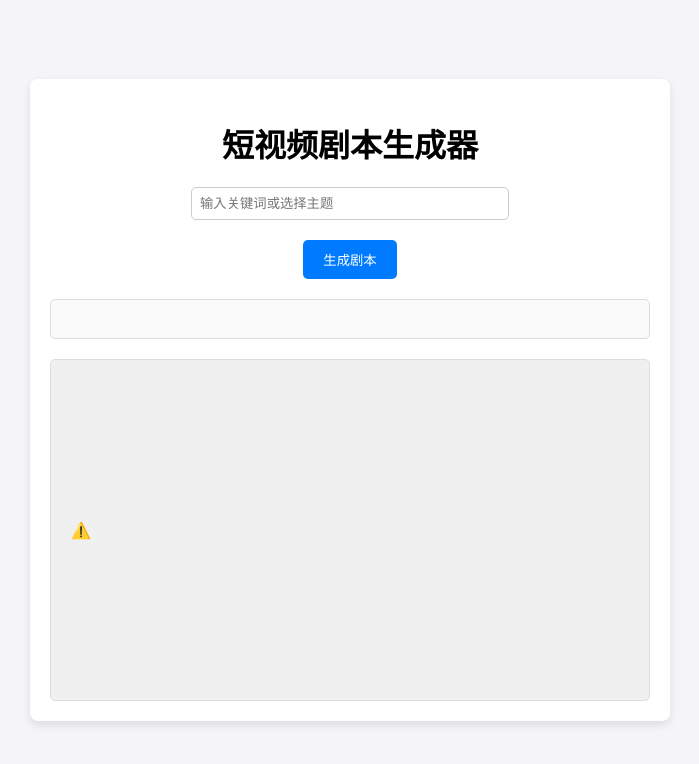
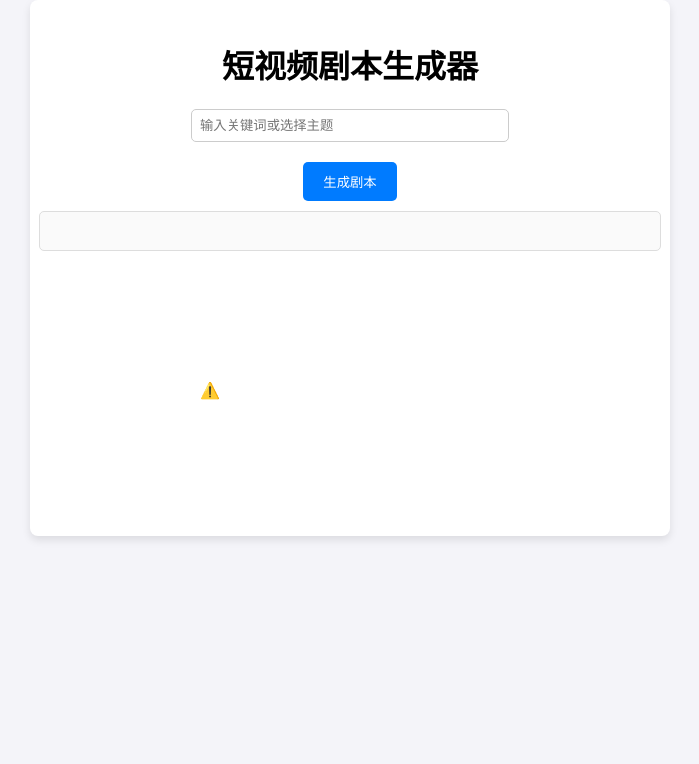
Before and after one commit to gangyu59/VideoApp, a plain HTML site: page index.html in a window 1280 px wide. Shown: the whole page, without its empty margins (290-989 px from the left). Drawn offline with nearby package versions, Linux system fonts and the light colour scheme.

Commit message:
Add files via upload

```diff
--- a/styles/main.css
+++ b/styles/main.css
@@ -1,12 +1,17 @@
+/* ======================= */
+/* 全局样式 */
+/* ======================= */
+
 /* body 样式 */
 body {
   font-family: Arial, sans-serif;
   display: flex;
-  justify-content: center;
+  flex-direction: column; /* 让内容从上到下排列 */
   align-items: center;
   height: 100vh;
   background-color: #f4f4f9;
   margin: 0;
+  overflow-y: auto; /* 允许滚动，防止动画区域被遮挡 */
 }
 
 /* container 样式 */
@@ -17,7 +22,11 @@ body {
   border-radius: 8px;
   box-shadow: 0 4px 8px rgba(0, 0, 0, 0.1);
   width: 90%;
-  max-width: 600px; /* 限制最大宽度 */
+  max-width: 600px;
+  flex-shrink: 0; /* 避免 container 被动画区域挤压 */
+  display: flex;
+  flex-direction: column;
+  align-items: center;
 }
 
 /* 输入框样式 */
@@ -30,132 +39,122 @@ input {
   border: 1px solid #ccc;
 }
 
-/* 剧本内容容器样式 */
-#script-container {
-  margin-top: 20px;
-  font-size: 18px;
-  color: #333;
-  max-height: 70vh; /* 设置最大高度 */
-  overflow-y: auto; /* 允许滚动 */
-  padding: 10px;
-  border: 1px solid #ddd; /* 添加边框，使内容区域更明显 */
-  border-radius: 5px;
-  background-color: #fafafa; /* 设置背景颜色 */
-}
-
-/* 标题样式 */
-strong {
-    font-weight: bold;
-    font-size: 1.2em;
-    display: block;
-    margin-top: 20px;
-}
-
-/* 场景样式 */
-.scene {
-    font-size: 1.1em;
-    font-weight: bold;
-    color: #007bff;
-    display: block;
-    margin-top: 10px;
-    opacity: 0;
-    animation: fadeIn 2s ease-in-out forwards;
-}
-
-/* 角色台词样式 */
-.character {
-    font-weight: bold;
-    color: #007bff;
-    margin-top: 10px;
-    display: block; /* 修改为 block 以确保台词换行 */
-    opacity: 0;
-    animation: slideIn 1s ease-out forwards;
-}
-
-/* 添加换行符样式 */
-br {
-    display: block;
-    margin: 5px 0;
+/* 按钮容器 */
+.button-group {
+  display: flex;
+  justify-content: center;
+  gap: 10px; /* 按钮间距 */
+  margin-top: 10px;
+  flex-wrap: nowrap; /* 让按钮始终在一行 */
 }
 
 /* 按钮样式 */
 button {
   padding: 10px 20px;
   color: white;
-  background-color: #007bff;  /* 设置按钮背景色 */
+  background-color: #007bff;
   border: none;
   border-radius: 5px;
   cursor: pointer;
-  margin-top: 10px;
-  transition: background-color 0.3s ease, transform 0.3s ease; /* 添加按钮的过渡效果 */
+  transition: background-color 0.3s ease, transform 0.3s ease;
+  white-space: nowrap; /* 防止按钮换行 */
 }
 
 /* 禁用按钮样式 */
 button:disabled {
-  background-color: grey;  /* 设置禁用状态下的按钮颜色 */
-  cursor: not-allowed;     /* 禁止点击 */
+  background-color: grey;
+  cursor: not-allowed;
 }
 
 /* 按钮悬停效果 */
 button:hover {
   opacity: 0.8;
-  transform: scale(1.05);  /* 鼠标悬停时略微放大按钮 */
+  transform: scale(1.05);
 }
 
 /* 播放按钮 */
 button#toggle-speech-btn {
-  background-color: green; /* 初始为绿色 */
+  background-color: green;
 }
 
 /* 停止按钮 */
 button#toggle-speech-btn:active {
-  background-color: red; /* 停止时为红色 */
+  background-color: red;
 }
 
-/* 滚动条样式（用于剧本内容区域） */
-#script-container::-webkit-scrollbar {
-  width: 8px;
+/* ======================= */
+/* 剧本区域 */
+/* ======================= */
+
+/* 剧本内容容器样式 */
+#script-container {
+  margin-top: 10px;
+  font-size: 18px;
+  color: #333;
+  max-height: 50vh; /* 限制最大高度，避免撑开屏幕 */
+  overflow-y: auto;
+  padding: 10px;
+  border: 1px solid #ddd;
+  border-radius: 5px;
+  background-color: #fafafa;
+  width: 100%;
 }
 
-#script-container::-webkit-scrollbar-thumb {
-  background-color: #007bff;
-  border-radius: 10px;
+/* 标题样式 */
+strong {
+  font-weight: bold;
+  font-size: 1.2em;
+  display: block;
+  margin-top: 10px;
 }
 
-#script-container::-webkit-scrollbar-track {
-  background-color: #f4f4f9;
+/* ======================= */
+/* 动画相关样式 */
+/* ======================= */
+
+#animation-container {
+  display: flex;
+  flex-direction: column;  /* 修改为垂直排列 */
+  justify-content: center;
+  align-items: center;
+  width: 100%;
+  max-width: 400px;
+  height: auto; /* 适应内容高度 */
+  overflow: hidden;
+  margin-top: 15px;
+  background-color: transparent;
 }
 
-/* 动画容器样式 */
-#animation-container {
-  display: block;
-  margin-top: 20px;
-  padding: 20px;
-  max-height: 70vh;
-  overflow-y: auto; /* 允许垂直滚动 */
-  border: 1px solid #ddd;
-  border-radius: 5px;
-  background-color: #f0f0f0; /* 添加背景色，确保可见 */
+/* Lottie 动画容器 */
+#lottie-wrapper {
+  display: flex;
+  justify-content: center;
+  align-items: center;
+  width: 100%;
+  height: 100%;
 }
 
-/* 动画关键帧 */
-@keyframes fadeIn {
-  0% {
-    opacity: 0;
-  }
-  100% {
-    opacity: 1;
-  }
+/* 确保 Lottie 动画适应容器 */
+lottie-player {
+  width: 100%;
+  height: 100%;
+  max-width: 300px;
+  max-height: 250px;
 }
 
-/* 角色动画效果 */
-@keyframes slideIn {
-    from {
-        transform: translateX(-100%);
-        opacity: 0;
-    }
-    to {
-        transform: translateX(0);
-        opacity: 1;
-    }
+/* ======================= */
+/* 场景动画 */
+/* ======================= */
+
+/* 场景动画 */
+.scene {
+  animation-play-state: paused;
+  opacity: 0;
+  transition: opacity 2s ease-in-out;
 }
+
+/* 场景淡入动画 */
+@keyframes fadeIn {
+  0% { opacity: 0; }
+  100% { opacity: 1; }
+}
```
